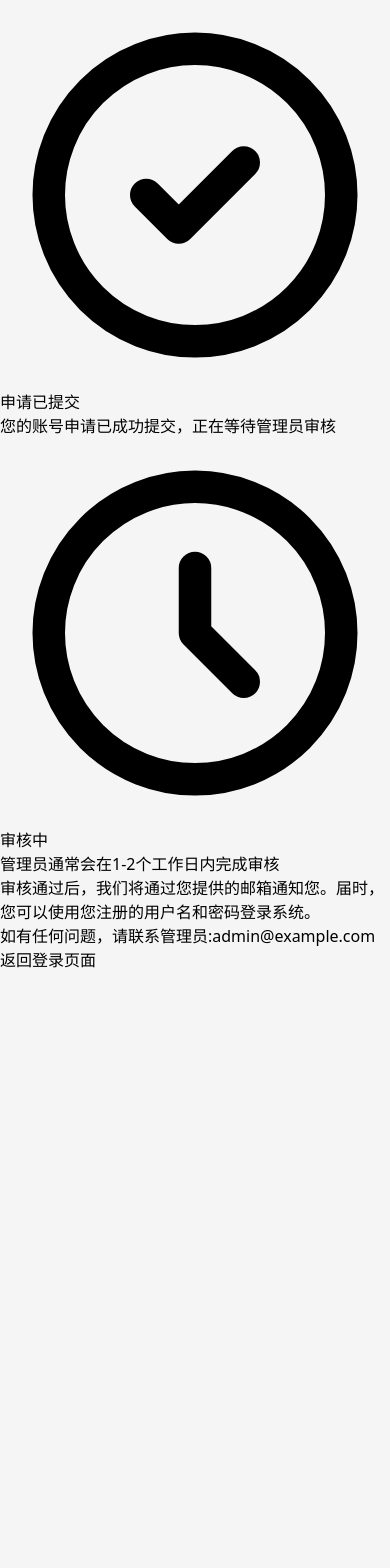
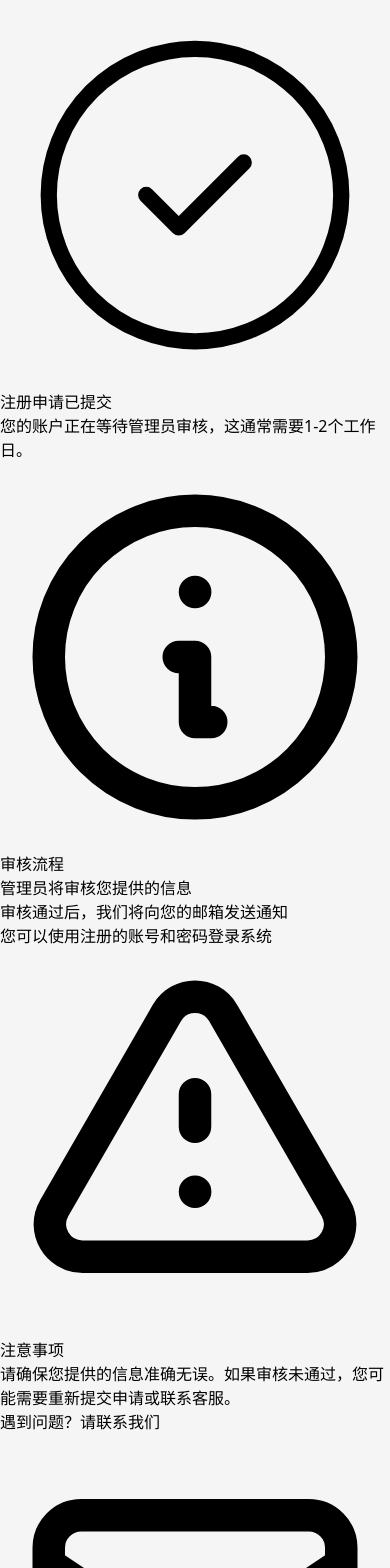
Before and after one commit to daji16868/telegram-crm-webapp-new, a React (Vite) app: page /auth/pending-approval in a window 390 px wide. Shown: the top 1568 px of the page. Before the commit the page ends 972 px from the top, so only its background shows below. Built offline with nearby package versions, Linux system fonts and the light colour scheme.

Commit message:
添加等待审批页面组件

```diff
--- a/src/pages/auth/PendingApprovalPage.tsx
+++ b/src/pages/auth/PendingApprovalPage.tsx
@@ -12,58 +12,95 @@ export default function PendingApprovalPage() {
     expandWebApp();
   }, []);
 
-  const goToLogin = () => {
-    navigate('/auth/login');
+  const handleBackToLogin = () => {
+    navigate('/login');
   };
 
   return (
-    <div className="min-h-screen bg-gray-50 flex flex-col justify-center items-center py-12 px-4 sm:px-6 lg:px-8">
-      <div className="max-w-md w-full space-y-8 text-center">
-        <div>
-          <div className="mx-auto h-24 w-24 flex items-center justify-center rounded-full bg-blue-100">
-            <svg className="h-12 w-12 text-blue-600" fill="none" viewBox="0 0 24 24" stroke="currentColor">
-              <path strokeLinecap="round" strokeLinejoin="round" strokeWidth={2} d="M9 12l2 2 4-4m6 2a9 9 0 11-18 0 9 9 0 0118 0z" />
+    <div className="min-h-screen bg-gray-50 flex flex-col justify-center py-12 sm:px-6 lg:px-8">
+      <div className="sm:mx-auto sm:w-full sm:max-w-md">
+        <div className="flex justify-center">
+          <svg className="h-24 w-24 text-blue-600" fill="none" viewBox="0 0 24 24" stroke="currentColor">
+            <path strokeLinecap="round" strokeLinejoin="round" strokeWidth={1} d="M9 12l2 2 4-4m6 2a9 9 0 11-18 0 9 9 0 0118 0z" />
           </svg>
         </div>
-          <h2 className="mt-6 text-center text-2xl font-extrabold text-gray-900">申请已提交</h2>
-          <p className="mt-2 text-center text-sm text-gray-600">
-            您的账号申请已成功提交，正在等待管理员审核
+        <h2 className="mt-6 text-center text-3xl font-extrabold text-gray-900">
+          注册申请已提交
+        </h2>
+        <p className="mt-2 text-center text-sm text-gray-600 max-w">
+          您的账户正在等待管理员审核，这通常需要1-2个工作日。
         </p>
       </div>
 
-        <div className="bg-white p-6 rounded-lg shadow-md">
-          <div className="space-y-4">
-            <div className="flex flex-col items-center">
-              <div className="w-16 h-16 bg-yellow-100 rounded-full flex items-center justify-center mb-2">
-                <svg className="h-8 w-8 text-yellow-600" fill="none" viewBox="0 0 24 24" stroke="currentColor">
-                  <path strokeLinecap="round" strokeLinejoin="round" strokeWidth={2} d="M12 8v4l3 3m6-3a9 9 0 11-18 0 9 9 0 0118 0z" />
+      <div className="mt-8 sm:mx-auto sm:w-full sm:max-w-md">
+        <div className="bg-white py-8 px-4 shadow sm:rounded-lg sm:px-10">
+          <div className="space-y-6">
+            <div className="bg-blue-50 p-4 rounded-md">
+              <div className="flex">
+                <div className="flex-shrink-0">
+                  <svg className="h-5 w-5 text-blue-400" fill="none" viewBox="0 0 24 24" stroke="currentColor">
+                    <path strokeLinecap="round" strokeLinejoin="round" strokeWidth={2} d="M13 16h-1v-4h-1m1-4h.01M21 12a9 9 0 11-18 0 9 9 0 0118 0z" />
                   </svg>
                 </div>
-              <h3 className="text-lg font-medium text-gray-900">审核中</h3>
-              <p className="mt-1 text-sm text-gray-500">
-                管理员通常会在1-2个工作日内完成审核
-              </p>
+                <div className="ml-3">
+                  <h3 className="text-sm font-medium text-blue-800">
+                    审核流程
+                  </h3>
+                  <div className="mt-2 text-sm text-blue-700">
+                    <ul className="list-disc pl-5 space-y-1">
+                      <li>管理员将审核您提供的信息</li>
+                      <li>审核通过后，我们将向您的邮箱发送通知</li>
+                      <li>您可以使用注册的账号和密码登录系统</li>
+                    </ul>
+                  </div>
+                </div>
+              </div>
             </div>
 
-            <div className="border-t border-gray-200 pt-4">
-              <p className="text-sm text-gray-600">
-                审核通过后，我们将通过您提供的邮箱通知您。届时，您可以使用您注册的用户名和密码登录系统。
-              </p>
+            <div className="bg-yellow-50 p-4 rounded-md">
+              <div className="flex">
+                <div className="flex-shrink-0">
+                  <svg className="h-5 w-5 text-yellow-400" fill="none" viewBox="0 0 24 24" stroke="currentColor">
+                    <path strokeLinecap="round" strokeLinejoin="round" strokeWidth={2} d="M12 9v2m0 4h.01m-6.938 4h13.856c1.54 0 2.502-1.667 1.732-3L13.732 4c-.77-1.333-2.694-1.333-3.464 0L3.34 16c-.77 1.333.192 3 1.732 3z" />
+                  </svg>
                 </div>
-
-            <div className="border-t border-gray-200 pt-4">
-              <p className="text-sm text-gray-600">
-                如有任何问题，请联系管理员:
-                <a href="mailto:admin@example.com" className="ml-1 text-blue-600 hover:text-blue-500">
-                  admin@example.com
-                </a>
+                <div className="ml-3">
+                  <h3 className="text-sm font-medium text-yellow-800">
+                    注意事项
+                  </h3>
+                  <div className="mt-2 text-sm text-yellow-700">
+                    <p>
+                      请确保您提供的信息准确无误。如果审核未通过，您可能需要重新提交申请或联系客服。
                     </p>
                   </div>
                 </div>
+              </div>
+            </div>
 
-          <div className="mt-6">
+            <div>
+              <h4 className="text-sm font-medium text-gray-700 mb-2">
+                遇到问题？请联系我们
+              </h4>
+              <div className="grid grid-cols-2 gap-4">
+                <div className="flex items-center p-3 bg-gray-50 rounded-md">
+                  <svg className="h-5 w-5 text-gray-500 mr-2" fill="none" viewBox="0 0 24 24" stroke="currentColor">
+                    <path strokeLinecap="round" strokeLinejoin="round" strokeWidth={2} d="M3 8l7.89 5.26a2 2 0 002.22 0L21 8M5 19h14a2 2 0 002-2V7a2 2 0 00-2-2H5a2 2 0 00-2 2v10a2 2 0 002 2z" />
+                  </svg>
+                  <span className="text-sm text-gray-600">support@example.com</span>
+                </div>
+                <div className="flex items-center p-3 bg-gray-50 rounded-md">
+                  <svg className="h-5 w-5 text-gray-500 mr-2" fill="none" viewBox="0 0 24 24" stroke="currentColor">
+                    <path strokeLinecap="round" strokeLinejoin="round" strokeWidth={2} d="M3 5a2 2 0 012-2h3.28a1 1 0 01.948.684l1.498 4.493a1 1 0 01-.502 1.21l-2.257 1.13a11.042 11.042 0 005.516 5.516l1.13-2.257a1 1 0 011.21-.502l4.493 1.498a1 1 0 01.684.949V19a2 2 0 01-2 2h-1C9.716 21 3 14.284 3 6V5z" />
+                  </svg>
+                  <span className="text-sm text-gray-600">400-123-4567</span>
+                </div>
+              </div>
+            </div>
+
+            <div>
               <button
-              onClick={goToLogin}
+                type="button"
+                onClick={handleBackToLogin}
                 className="w-full flex justify-center py-2 px-4 border border-transparent rounded-md shadow-sm text-sm font-medium text-white bg-blue-600 hover:bg-blue-700 focus:outline-none focus:ring-2 focus:ring-offset-2 focus:ring-blue-500"
               >
                 返回登录页面
@@ -72,5 +109,6 @@ export default function PendingApprovalPage() {
           </div>
         </div>
       </div>
+    </div>
   );
 }
```
Lines whose indentation alone changed are shown as unchanged.
